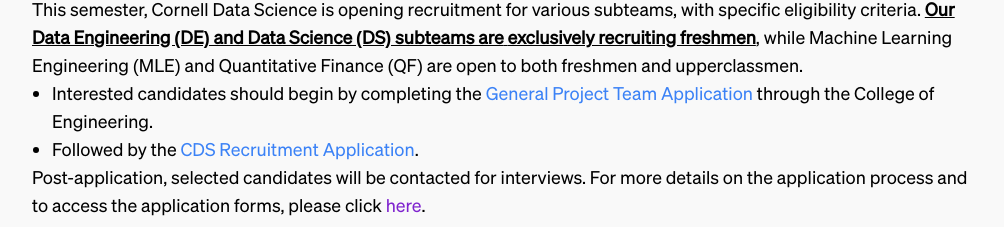
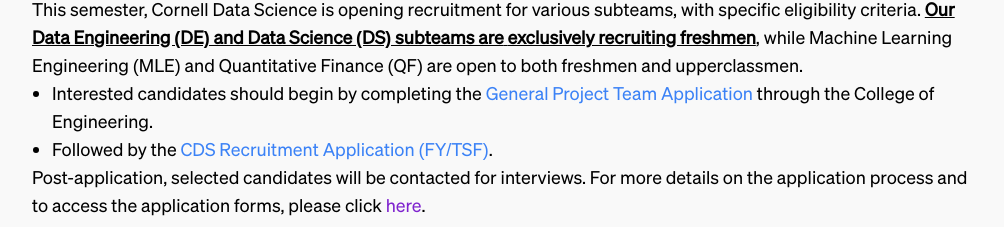
Before and after one commit to Miwi343/cds-website-fork, a Next.js app: page /recruitment in a window 1280 px wide. Shown: the part 2430-2657 px from the top of the page, without its empty margins (160-1164 px from the left). Built offline with nearby package versions, Linux system fonts and the light colour scheme.

Commit message:
FIX: Added dedicated CDS link to recruitment page

```diff
--- a/src/app/page.tsx
+++ b/src/app/page.tsx
@@ -70,7 +70,7 @@
           <div className="font-light box-mobile absolute bottom-4 right-4 p-4 flex flex-col space-y-2 text-xs md:text-xs sm:text-xs">
             <div className="flex items-center">
               <div className="p-2 border-l border-white">
-                <p>LAST UPDATED: SEPTEMBER 9TH, 2024</p>
+                <p>LAST UPDATED: SEPTEMBER 18TH, 2024</p>
               </div>
             </div>
             <div className="flex items-center">
--- a/src/pages/recruitment.tsx
+++ b/src/pages/recruitment.tsx
@@ -129,7 +129,7 @@
                       target="_blank"
                       href="https://www.engineering.cornell.edu/cornell-engineering-student-project-teams-join-a-team#team-specific-applications"
                     >
-                      CDS Recruitment Application
+                      CDS Recruitment Application (FY/TSF)
                     </a>
                     .
                   </li>
```
